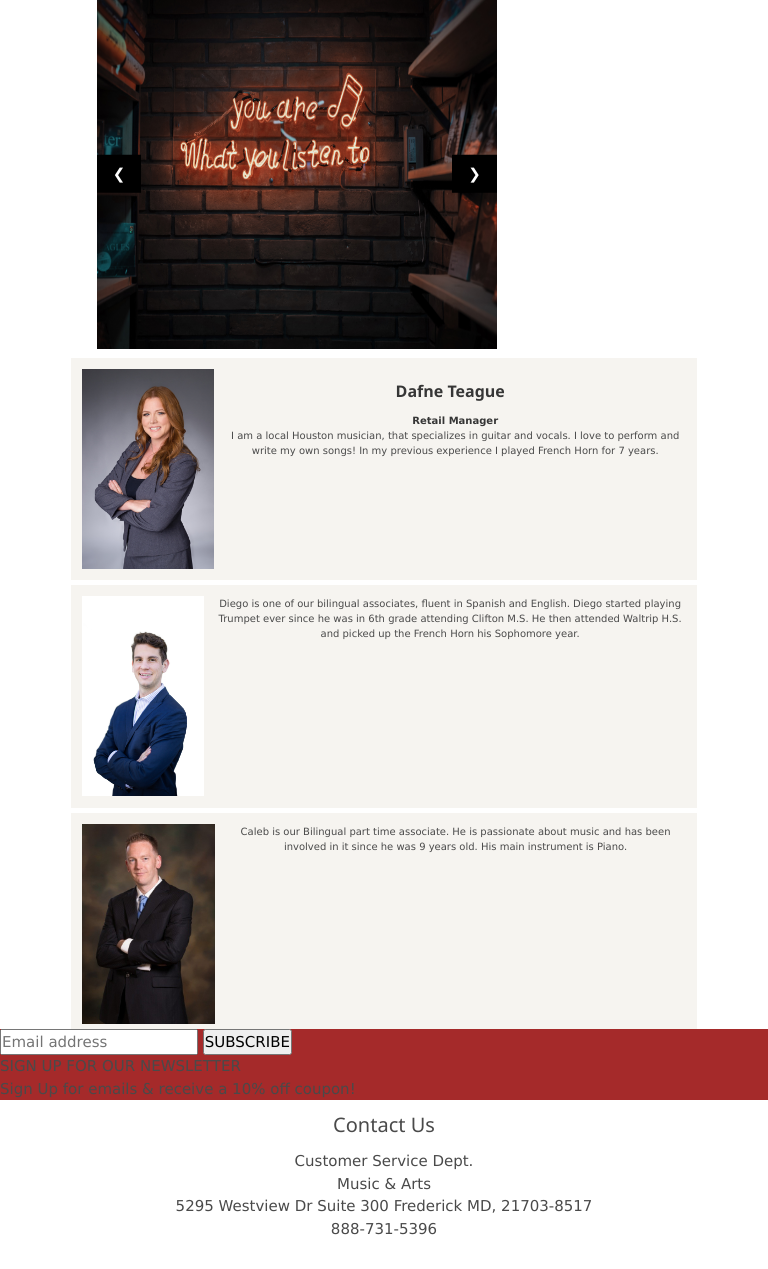
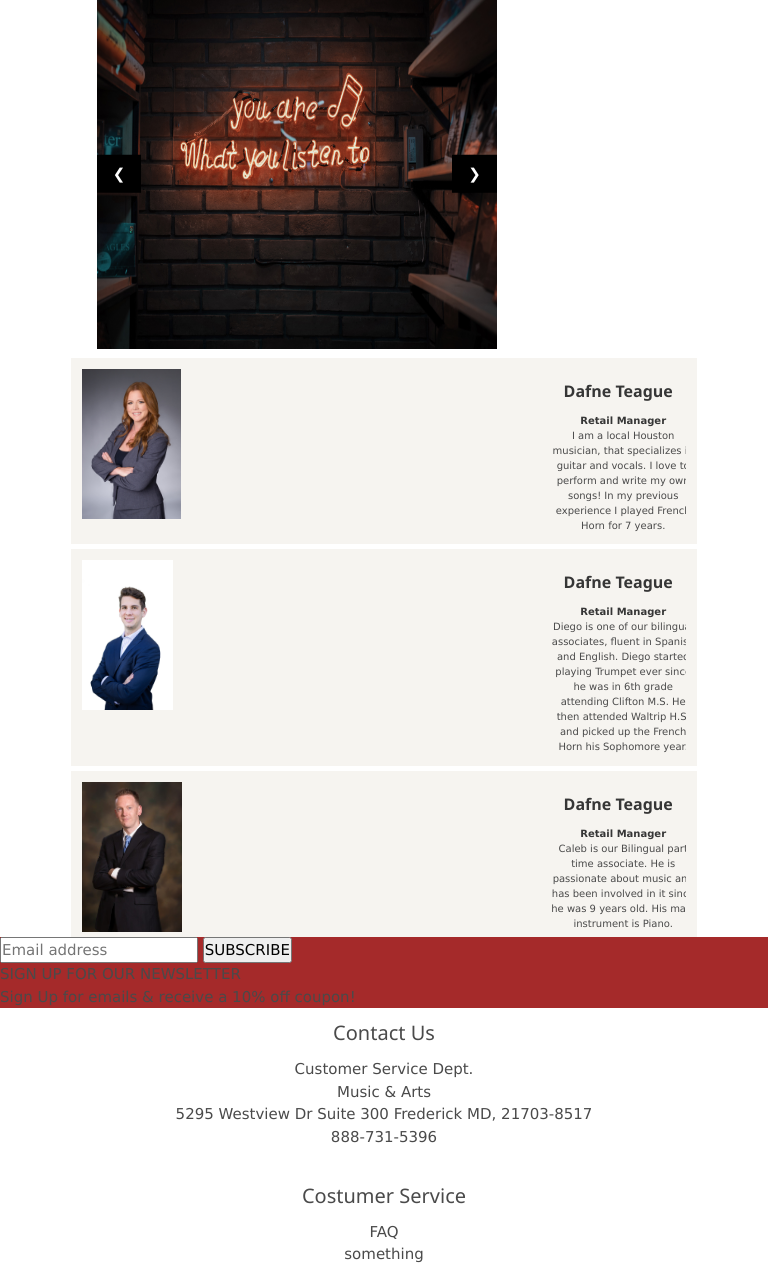
Before and after one commit to Aaron033/porfolio, a PHP site: page /html/music.html in a window 768 px wide. Shown: the part 119-1388 px from the top of the page. Run offline with PHP 8.4, Linux system fonts and the light colour scheme; some libraries are stand-ins or nearby versions.

Commit message:
bio eddited

```diff
--- a/css/music.css
+++ b/css/music.css
@@ -65,7 +65,27 @@
 	font-size: 10px;
 	margin-left: 10px;
 }
+.sales h6 {
+	margin-left: 10px;
+}
 
+@media (min-width: 768px) and (max-width: 1136px) {
+	.sales .column {
+justify-content: space-between !important;
+	}
+	.sales img{
+		height: 150px;
+	}
+	.sales .column div	 {
+		width: 146px;
+		overflow: scroll;
+	}
+
+	.sales .column p{
+		width: 146px;
+		overflow: auto;
+	}
+  }
 
 
 @media screen and (max-width: 768px) {
--- a/html/music.html
+++ b/html/music.html
@@ -132,6 +132,8 @@
                   <div class="column">
                     <img src="../images/salesperson4.jpg" alt="">
                     <div>
+                        <h6><strong>Dafne Teague</strong></h6>
+                        <p><strong>Retail Manager</strong></p>
                     <p>Diego is one of our bilingual associates, fluent in Spanish and English.
                        Diego started playing Trumpet ever since he was in 6th grade attending
                        Clifton M.S. He then attended Waltrip H.S. and picked up the French Horn
@@ -141,6 +143,8 @@
                   <div class="column">
                     <img src="../images/salesperson6.jpg" alt="">
                     <div>
+                        <h6><strong>Dafne Teague</strong></h6>
+                        <p><strong>Retail Manager</strong></p>
                     <p>Caleb is our Bilingual part time associate. He is passionate about music
                        and has been involved in it since he was 9 years old. His main instrument
                         is Piano.</p>
```
